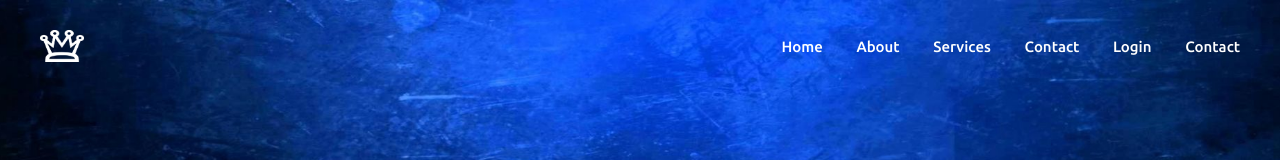
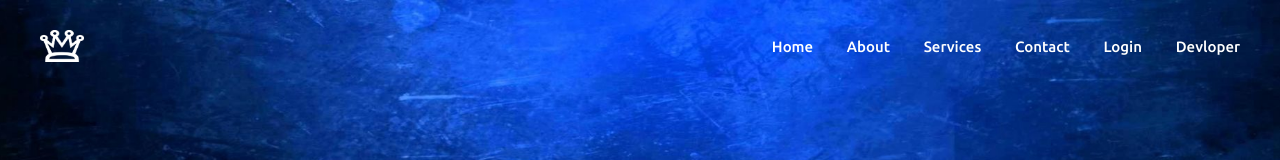
Before and after one commit to Moexxl/moexxl.github.io, a plain HTML site: page index.html in a window 1280 px wide. Shown: the top 160 px of the page. Drawn offline with nearby package versions, Linux system fonts and the light colour scheme.

Commit message:
Update index.html

```diff
--- a/index.html
+++ b/index.html
@@ -30,7 +30,7 @@
         <a href="#services">Services</a>
         <a href="#contact">Contact</a>
         <a href="https://forms.gle/4ssSwyP7q8LgzsXD9">Login</a>
-        <a href="https://sadik-abd.github.io/">Contact</a>
+        <a href="https://sadik-abd.github.io/">Devloper</a>
       </div>
     </div>
   </nav>
```
